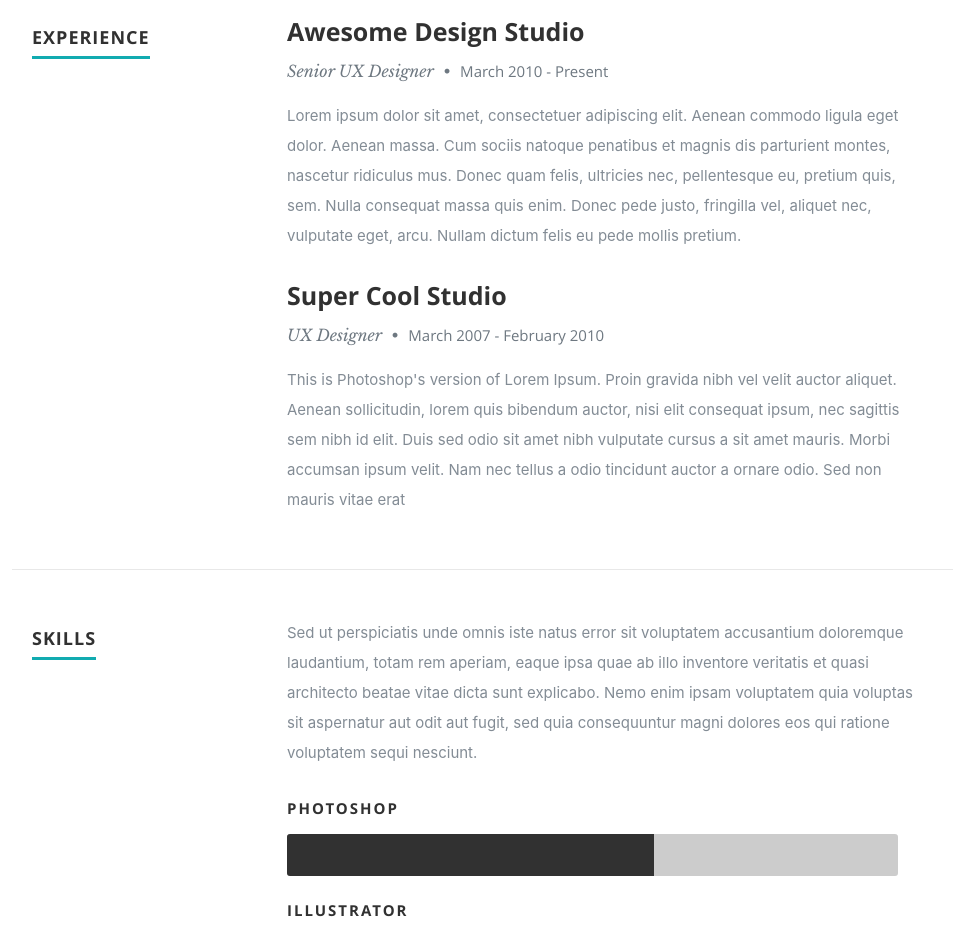
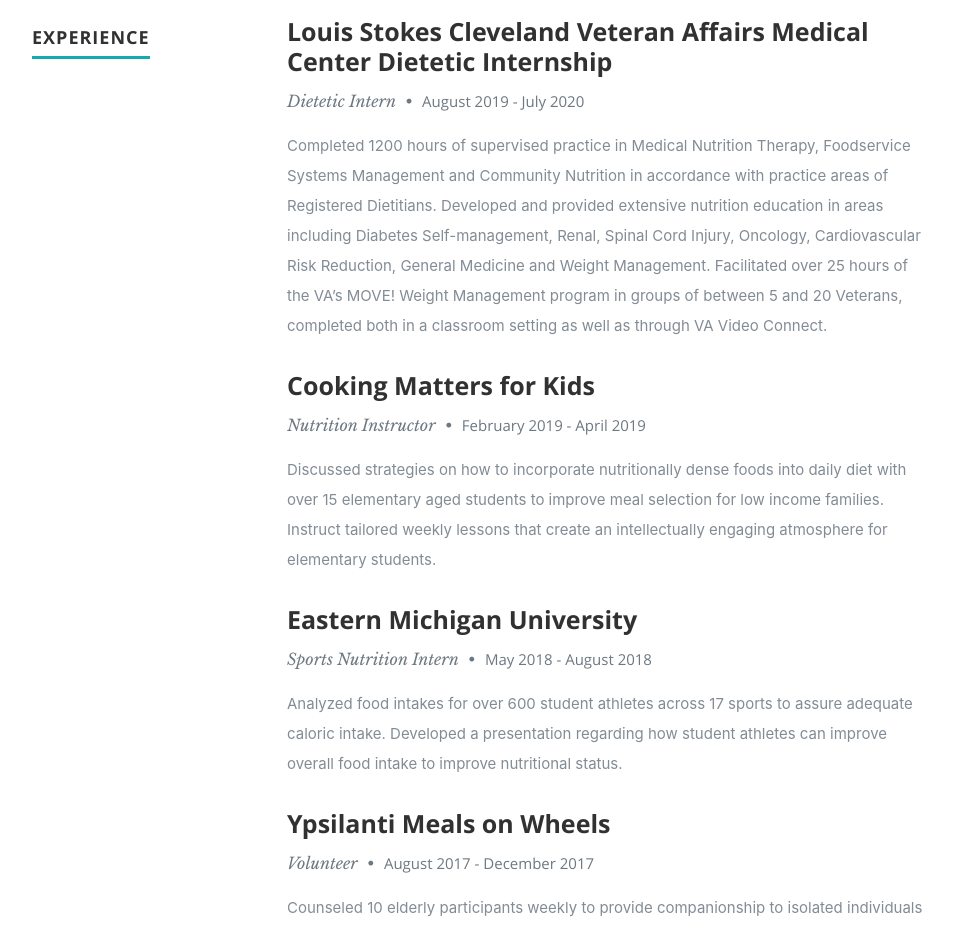
Before and after one commit to cristianordonez/resume, a React (Create React App) app: page / in a window 1280 px wide. Shown: the part 1960-2888 px from the top of the page, without its empty margins (118-1071 px from the left). Built offline with nearby package versions, Linux system fonts and the light colour scheme.

Commit message:
finished adding the work or experience section

```diff
--- a/src/components/resume/resume.js
+++ b/src/components/resume/resume.js
@@ -49,30 +49,74 @@ export default class Resume extends Component {
               <h1><span>Experience</span></h1>
             </div>
             <div className="nine columns main-col">
+
+
+
+
               <div className="row item">
                 <div className="twelve columns">
-                  <h3>Awesome Design Studio</h3>
-                  <p className="info">Senior UX Designer <span>•</span> <em className="date">March 2010 - Present</em></p>
+                  <h3>Louis Stokes Cleveland Veteran Affairs Medical Center Dietetic Internship</h3>
+                  <p className="info">Dietetic Intern <span>•</span> <em className="date">August 2019 - July 2020</em></p>
                   <p>
-                    Lorem ipsum dolor sit amet, consectetuer adipiscing elit. Aenean commodo ligula eget dolor. Aenean massa.
-                    Cum sociis natoque penatibus et magnis dis parturient montes, nascetur ridiculus mus. Donec quam felis,
-                    ultricies nec, pellentesque eu, pretium quis, sem. Nulla consequat massa quis enim.
-                    Donec pede justo, fringilla vel, aliquet nec, vulputate eget, arcu. Nullam dictum felis eu pede mollis pretium.
+                  Completed 1200 hours of supervised practice in Medical Nutrition Therapy, Foodservice
+                  Systems Management and Community Nutrition in accordance with practice areas of Registered Dietitians.
+                  Developed and provided extensive nutrition education in areas including Diabetes Self-management, Renal,
+                  Spinal Cord Injury, Oncology, Cardiovascular Risk Reduction, General Medicine and Weight Management.
+                  Facilitated over 25 hours of the VA’s MOVE! Weight Management program in groups
+                  of between 5 and 20 Veterans, completed both in a classroom setting as well as through VA Video Connect.
                   </p>
                 </div>
               </div> {/* item end */}
+
+
+
+
+
               <div className="row item">
                 <div className="twelve columns">
-                  <h3>Super Cool Studio</h3>
-                  <p className="info">UX Designer <span>•</span> <em className="date">March 2007 - February 2010</em></p>
+                  <h3>Cooking Matters for Kids</h3>
+                  <p className="info">Nutrition Instructor <span>•</span> <em className="date">February 2019 - April 2019</em></p>
                   <p>
-                    This is Photoshop's version  of Lorem Ipsum. Proin gravida nibh vel velit auctor aliquet.
-                    Aenean sollicitudin, lorem quis bibendum auctor, nisi elit consequat ipsum, nec sagittis sem
-                    nibh id elit. Duis sed odio sit amet nibh vulputate cursus a sit amet mauris. Morbi accumsan
-                    ipsum velit. Nam nec tellus a odio tincidunt auctor a ornare odio. Sed non  mauris vitae erat
+                  Discussed strategies on how to incorporate nutritionally dense foods into daily diet with
+                  over 15 elementary aged students to improve meal selection for low income families.
+                  Instruct tailored weekly lessons that create an intellectually engaging atmosphere for elementary students.
                   </p>
                 </div>
               </div> {/* item end */}
+
+
+              <div className="row item">
+                <div className="twelve columns">
+                  <h3>Eastern Michigan University</h3>
+                  <p className="info">Sports Nutrition Intern <span>•</span> <em className="date">May 2018 - August 2018</em></p>
+                  <p>
+                  Analyzed food intakes for over 600 student athletes across 17 sports to assure adequate caloric intake.
+                Developed a presentation regarding how student athletes can improve overall food intake to improve
+                nutritional status.
+                  </p>
+                </div>
+              </div> {/* item end */}
+
+
+
+              <div className="row item">
+                <div className="twelve columns">
+                  <h3>Ypsilanti Meals on Wheels</h3>
+                  <p className="info">Volunteer <span>•</span> <em className="date">August 2017 - December 2017</em></p>
+                  <p>
+                  Counseled 10 elderly participants weekly to provide companionship to isolated individuals
+                   improving food access and their mental and physical well-being.
+                  Maximized efficiency through creating improved volunteer driver routes to decrease transit time.
+
+                  </p>
+                </div>
+              </div> {/* item end */}
+
+
+
+
+
+
             </div> {/* main-col end */}
           </div> {/* End Work */}
           {/* Skills
```
